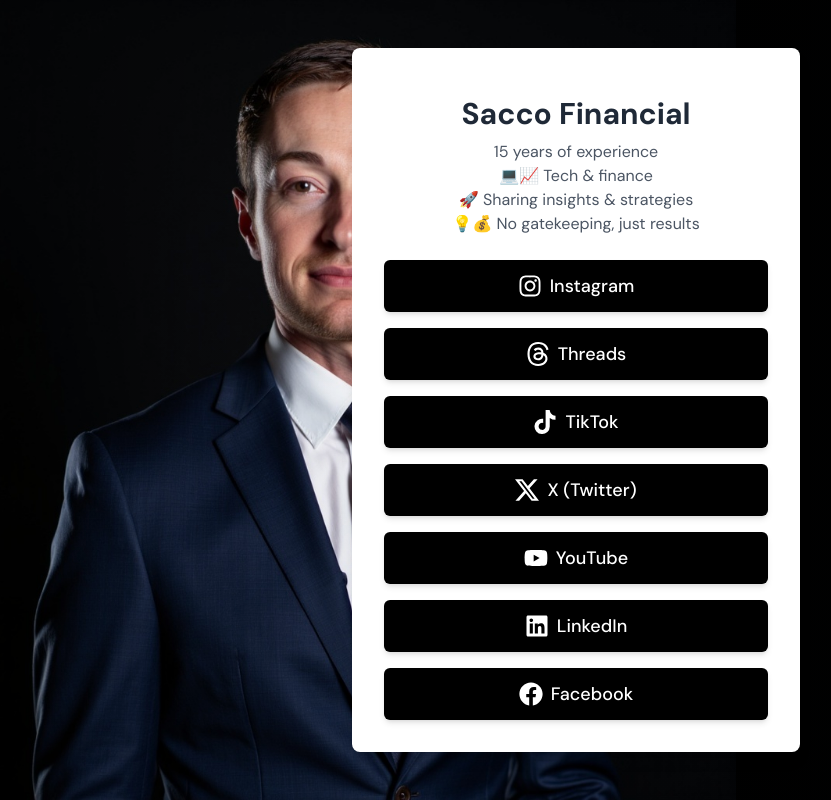
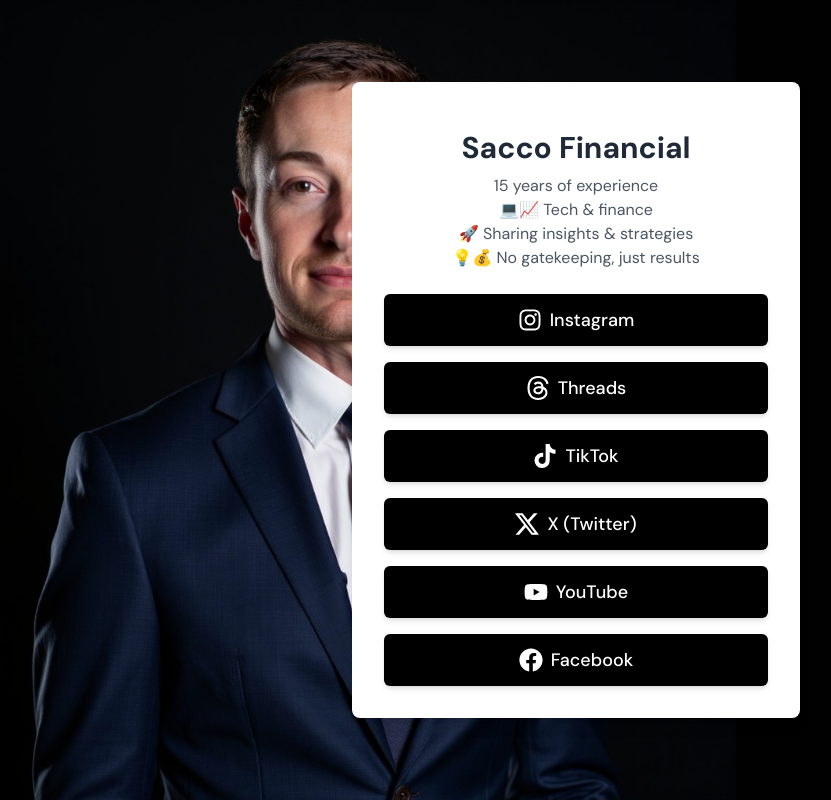
Before and after one commit to travelerr/saccofinance, a Next.js app: page / in a window 1280 px wide. Shown: the whole page, without its empty margins (64-895 px from the left). Built offline with nearby package versions, Linux system fonts and the light colour scheme.

Commit message:
remove LinkedIn link from SocialLandingPage component

```diff
--- a/app/page.tsx
+++ b/app/page.tsx
@@ -3,7 +3,7 @@
   FaInstagram,
   FaTiktok,
   FaYoutube,
-  FaLinkedin,
+  //FaLinkedin,
   FaFacebook,
 } from "react-icons/fa";
 import { SiThreads, SiX } from "react-icons/si";
@@ -113,11 +113,11 @@
               icon={<FaYoutube />}
               platform="YouTube"
             />
-            <SocialLink
+            {/* <SocialLink
               href="https://www.linkedin.com/in/jmsacco"
               icon={<FaLinkedin />}
               platform="LinkedIn"
-            />
+            /> */}
             <SocialLink
               href="https://www.facebook.com/people/Sacco-Financial/61573912254568"
               icon={<FaFacebook />}
```
